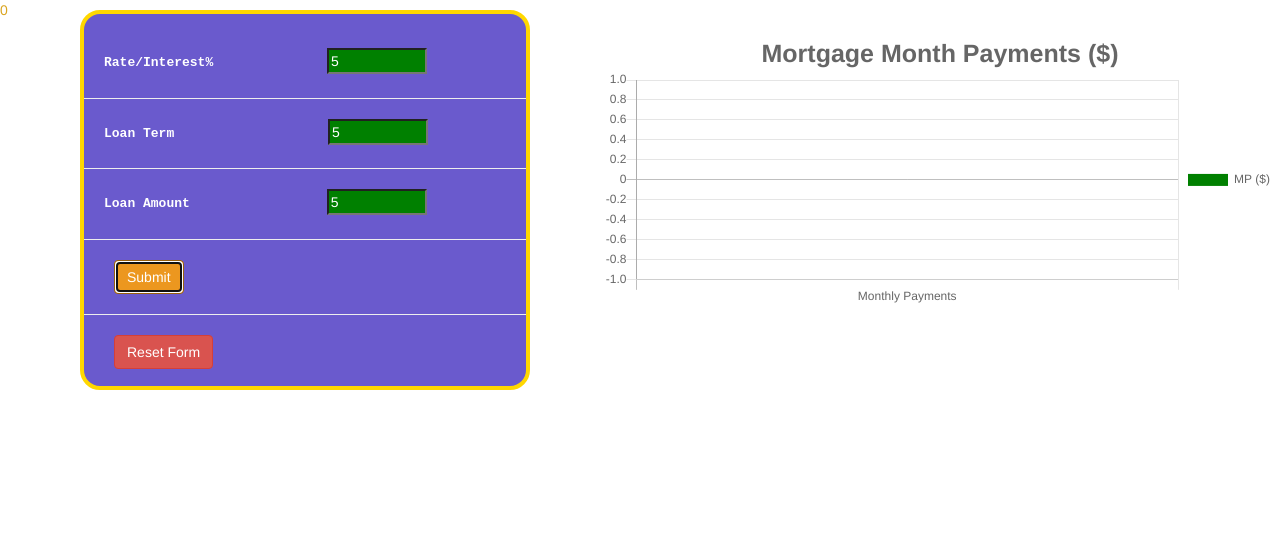
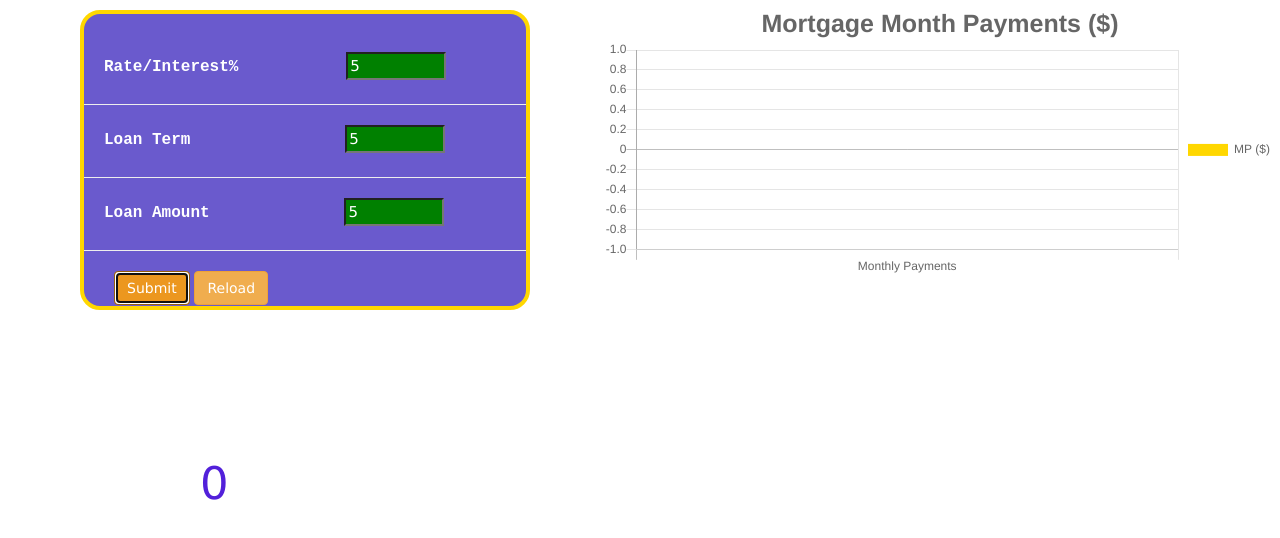
Before and after one commit to Thomas161/Mortgage-Calculator, a plain HTML site: page index.html in a window 1280 px wide. Both pictures are taken after typing "5", "5", "5" into the empty fields and a click on the input "Submit". Drawn offline with nearby package versions, Linux system fonts and the light colour scheme.

Commit message:
almost done

```diff
--- a/css/style.css
+++ b/css/style.css
@@ -1,5 +1,4 @@
 body {
-  /* background-image: url("../order.jpeg"); */
   background-repeat: no-repeat;
   background-size: cover;
 }
@@ -11,38 +10,33 @@
   border: solid gold 4px;
   border-radius: 20px;
   background-color: slateblue;
-  height: 380px;
+  height: 300px;
   min-width: 450px;
 }
 
 #term,
 #int,
-#amount,
-#pmt {
+#amount {
   width: 100px;
 }
 #int {
-  margin-left: 110px;
+  margin-left: 103px;
 }
 #term {
   margin-left: 150px;
 }
 #amount {
-  margin-left: 133px;
-}
-#pmt {
-  margin-left: 210px;
+  margin-left: 130px;
 }
 
 label {
   font-family: monospace;
   color: white;
   margin-left: 20px;
-  font-size: medium;
+  font-size: large;
 }
 
-#sbt,
-#rst {
+#sbt {
   margin-left: 30px;
 }
 
@@ -56,8 +50,11 @@
   color: white;
 }
 
-#demo {
-  font-size: 1em;
-  color: goldenrod;
-  left: 50px;
+#pos {
+  position: absolute;
+  font-size: 3em;
+  color: rgb(82, 32, 218);
+  left: 200px;
+  top: 450px;
+  float: center;
 }
--- a/index.html
+++ b/index.html
@@ -9,6 +9,7 @@
       crossorigin="anonymous"
     />
     <script src="https://cdnjs.cloudflare.com/ajax/libs/Chart.js/2.9.3/Chart.min.js"></script>
+    <link rel="stylesheet" href="https://www.w3schools.com/w3css/4/w3.css">
   </head>
 
   <body>
@@ -19,7 +20,6 @@
         <input
         type="number"
         id="int"
-        maxlength="2"
         required
         />
         <hr />
@@ -27,8 +27,6 @@
         <input
         type="number"
         id="term"
-        minlength="2"
-        maxlength="2"
         required
        />
         <hr />
@@ -36,35 +34,26 @@
         <input
         type="number"
         id="amount"
-        minlength="6"
-        maxlength="6"
         required
        />
 
         <hr />
 
         <input
+        class="btn btn-warning"
+        type="submit"
+        id="sbt"
+        value="Submit"
+       />
 
-        class="btn btn-warning"
-        type="button"
-        id="sbt"
-        value="Submit"/>
-        <hr />
-        <input
-          class="btn btn-danger"
-          type="reset"
-          id="rst"
-          value="Reset Form"
-        />
       </form>
+      <button class="btn btn-warning" onclick="reload()">Reload</button>
+    </div>
+    <div id="pos">
+    <p id="demo"></p>
+  </div>
+   <canvas id="myChart" style="display: block; height: 140px; width: 140px;" class="chartjs-render-monitor"></canvas>
 
-
-    </div>
-    <p id="demo"></p>
-
-<div>
-   <canvas id="myChart" style="display: block; height: 140px; width: 140px;" class="chartjs-render-monitor"></canvas>
-  </div>
     <script src="js/main.js" type="text/javascript">
     let my = document.getElementById('myChart').getContext('2d');
 
--- a/js/main.js
+++ b/js/main.js
@@ -1,22 +1,35 @@
-var term, interest, amount, monthPayment, fr, err;
-
 window.onload = function() {
   document.getElementById("sbt").onclick = getValues;
+  // document.getElementById("res").onclick = resetValues;
 };
-
+var term, interest, amount, monthPayment;
 //use toFixed(2) to set the precision of the mPayment. Use it on an int.
 function getValues() {
-  validateFields();
   term = document.getElementById("term").value;
   interest = document.getElementById("int").value;
   amount = document.getElementById("amount").value;
 
+  if (/^(?!.*\d\d)/.test(term) && (term === "" || term === null)) {
+    console.log("No good");
+    return false;
+  }
+  if (/^(?!.*\d\d)/.test(amount) && (amount === "" || amount === null)) {
+    console.log("No good");
+    return false;
+  }
+  if (
+    /^(?!.*\d\d\d\d\d\d)/.test(interest) &&
+    (interest === "" || interest === null)
+  ) {
+    console.log("No good");
+    return false;
+  } else {
     term *= 12;
     interest /= 1200;
-
-  monthPayment =
-    (amount * (interest * Math.pow(1 + interest, term))) /
-    (Math.pow(1 + interest, term) - 1);
+    var one = interest * Math.pow(1 + interest, term);
+    var two = Math.pow(1 + interest, term) - 1;
+    var solution = one / two;
+    monthPayment = amount * solution;
 
     var f = function() {
       var a = (document.getElementById("demo").innerHTML = monthPayment.toFixed(
@@ -30,7 +43,7 @@
             {
               label: "MP ($)",
               data: [a],
-            backgroundColor: "green",
+              backgroundColor: "gold",
               borderColor: "#777",
               color: "red",
               width: "70",
@@ -57,64 +70,15 @@
           }
         }
       });
-    console.log("BarChart : ", barChart);
+      console.log(`BarChart : ${new Date()}`, barChart);
       return barChart;
     };
-  console.log("Closure Function : ", f());
+    console.log(`Closure Function : ${new Date()}`, f());
     return f;
   }
-
-function validateFields() {
-  var t = document.getElementById("term");
-  var a = document.getElementById("amount");
-  var i = document.getElementById("int");
-
-  if (isNaN(t.value)) {
-    alert("no good");
-  }
-  if (isNaN(a.value)) {
-    alert("no good");
-  }
-  if (isNaN(i.value)) {
-    alert("no good");
 }
 
-  return true;
+function reload() {
+  location.reload();
+  return false;
 }
-validateFields();
-
-//   .addEventListener("change", validateFields);
-// fr.addEventListener("submit", e => {
-//   var messages = [];
-//   if (isNaN(term) || term === "" || term === null) {
-//      messages.push("no good");
-//     alert("no good");
-//   }
-//   if (isNaN(amount) || amount === "" || amount === null) {
-//     messages.push("no good");
-//   }
-//   if (isNaN(interest) || interest === "" || interest === null) {
-//     messages.push("no good");
-//   }
-//   if (messages.length > 0) {
-//     e.preventDefault();
-//     err.innerText = messages.join();
-//   }
-
-//   //document.getElementById("mess").innerHTML = err;
-// });
-// term = document
-//   .getElementById("term")
-//   .addEventListener("change", validateFields);
-// amount = document
-//   .getElementById("amount")
-//   .addEventListener("change", validateFields);
-// interest = document
-//   .getElementById("int")
-//   .addEventListener("change", validateFields);
-// console.log(term);
-// console.log(amount);
-// console.log(interest);
-
-// fr = document.getElementById("fuzz");
-// err = document.getElementById("mess");
```
Also changed, not shown: dump.txt (added, +13 -0 lines). Lines whose indentation alone changed are shown as unchanged.
